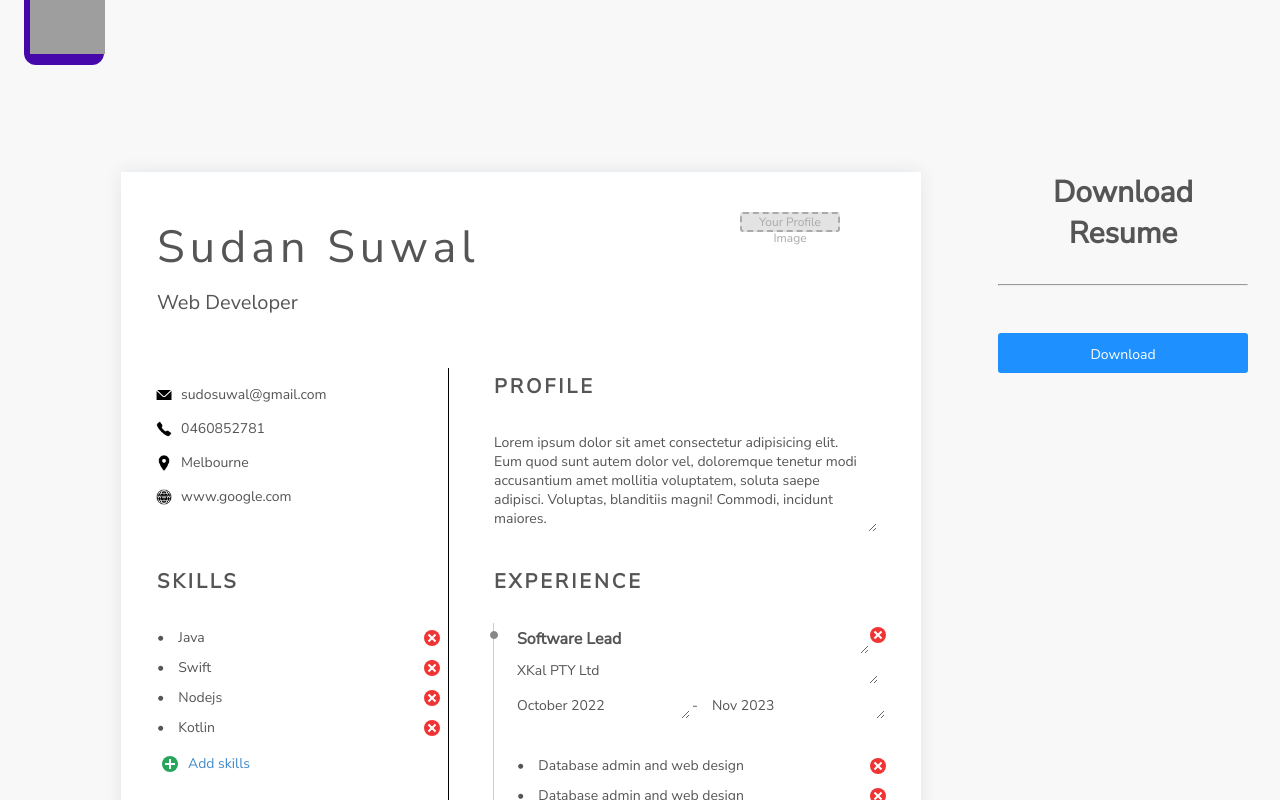
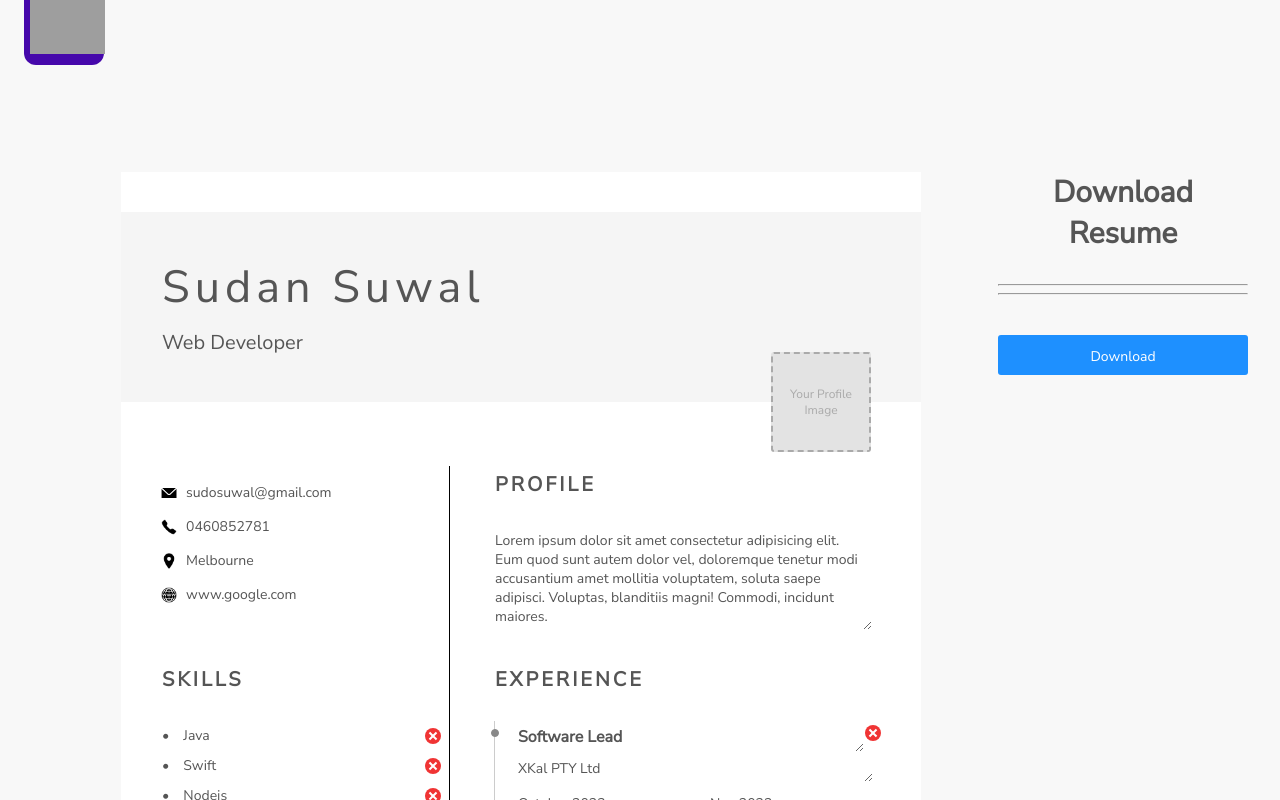
Before and after one commit to sxudan/invoice-generator, a React (Create React App) app: page /generate-resume in a window 1280 px wide. Shown: the top 800 px of the page. Built offline with nearby package versions, Linux system fonts and the light colour scheme; grey boxes are pictures that could not be loaded; what @react-pdf/renderer would draw is missing.

Commit message:
resume fix

```diff
--- a/src/creator-components/EditableFileImage.tsx
+++ b/src/creator-components/EditableFileImage.tsx
@@ -1,6 +1,6 @@
 import React, { FC, useRef, useState } from 'react'
 import Slider from 'rc-slider'
-import { Image } from '@react-pdf/renderer'
+import ReactPDF, { Image } from '@react-pdf/renderer'
 import useOnClickOutside from '../hooks/useOnClickOutside'
 import compose from '../styles/compose'
 import 'rc-slider/assets/index.css'
@@ -13,9 +13,11 @@ interface Props {
   onChangeImage?: (value: string) => void
   onChangeWidth?: (value: number) => void
   pdfMode?: boolean
+  styles?: ReactPDF.Styles
+  rounded?: boolean
 }
 
-const EditableFileImage: FC<Props> = ({ className, placeholder, value, width, onChangeImage, onChangeWidth, pdfMode }) => {
+const EditableFileImage: FC<Props> = ({ className, placeholder, value, width, onChangeImage, onChangeWidth, pdfMode, styles, rounded }) => {
   const fileInput = useRef<HTMLInputElement>(null)
   const widthWrapper = useRef<HTMLDivElement>(null)
   const [isEditing, setIsEditing] = useState<boolean>(false)
@@ -76,7 +78,7 @@ const EditableFileImage: FC<Props> = ({ className, placeholder, value, width, on
     if (value) {
       return (
         <Image
-          style={{...compose(`image ${className ? className : ''}`), maxWidth: width, width: width, height: 'auto'}}
+          style={{...compose(`image ${className ? className : ''} ${rounded ? 'rounded': ''}`), maxWidth: width, width: width, height: rounded ? width : 'auto', ...styles}}
           src={value}
         />
       )
@@ -86,7 +88,7 @@ const EditableFileImage: FC<Props> = ({ className, placeholder, value, width, on
   }
 
   return (
-    <div className={`image ${value ? 'mb-5' : ''} ${className ? className : ''}`}>
+    <div className={`image ${value ? 'mb-5' : ''} ${className ? className : ''}`} style={styles}>
       {!value ? (
         <button
           type="button"
@@ -99,9 +101,9 @@ const EditableFileImage: FC<Props> = ({ className, placeholder, value, width, on
         <>
           <img
             src={value}
-            className="image__img"
+            className={`image__img ${rounded ? 'rounded': ''}`}
             alt={placeholder}
-            style={{ maxWidth: width || 100}}
+            style={{ maxWidth: width || 100, ...rounded ? {width: width, height: width} : {}}}
           />
 
           <button
--- a/src/creator-components/ResumeBuilder.tsx
+++ b/src/creator-components/ResumeBuilder.tsx
@@ -13,6 +13,7 @@ import View from "./View";
 import Contact from "./resume/Contact";
 import initialResumeData from "../data/initialResumeData";
 import Text from "./Text";
+import { Font } from "@react-pdf/renderer";
 
 type ResumeBuilderProps = {
     pdfMode?: boolean
@@ -20,6 +21,26 @@ type ResumeBuilderProps = {
     onChange?: (data: Resume) => void
     premium?: boolean
 }
+
+Font.register({
+    family: 'Open Sans',
+    src: `https://fonts.gstatic.com/s/opensans/v17/mem8YaGs126MiZpBA-UFVZ0e.ttf`,
+  });
+
+  Font.register({
+    family: 'Lato',
+    src: `https://fonts.gstatic.com/s/lato/v16/S6uyw4BMUTPHjx4wWw.ttf`,
+  });
+
+  Font.register({
+    family: 'Lato Italic',
+    src: `https://fonts.gstatic.com/s/lato/v16/S6u8w4BMUTPHjxsAXC-v.ttf`,
+  });
+
+  Font.register({
+    family: 'Lato Bold',
+    src: `https://fonts.gstatic.com/s/lato/v16/S6u9w4BMUTPHh6UVSwiPHA.ttf`,
+  });
 
 const ResumeBuilder = ({pdfMode, resumeData, onChange, premium}: ResumeBuilderProps) => {
 
@@ -39,8 +60,9 @@ const ResumeBuilder = ({pdfMode, resumeData, onChange, premium}: ResumeBuilderPr
 
     return (
         <Document pdfMode={pdfMode} >
-            <Page className="invoice-wrapper" pdfMode={pdfMode}>
-                <Header pdfMode={pdfMode} size={resume.imageSize} fullname={resume.fullname} designation={resume.designation} image={resume.image} onChange={(name, designation, image, size) => {
+            <Page className="wrapper-base" pdfMode={pdfMode}>
+            {/* @ts-ignore */}
+                <Header styles={{backgroundColor: '#F5F5F5'}} pdfMode={pdfMode} size={resume.imageSize} fullname={resume.fullname} designation={resume.designation} image={resume.image} onChange={(name, designation, image, size) => {
                     setResume({
                         ...resume,
                         fullname: name,
@@ -51,8 +73,10 @@ const ResumeBuilder = ({pdfMode, resumeData, onChange, premium}: ResumeBuilderPr
                 }}
                 />
 
-                <Spacer pdfMode={pdfMode} h="32px"/>
+                <Spacer pdfMode={pdfMode} h={`${resume.imageSize / 2}px`}/>
 
+                {/* @ts-ignore */}
+                <View style={{position: 'relative', padding: '0 40px'}} pdfMode={pdfMode}>
                 <HStack pdfMode={pdfMode} spacing={24}>
                     {/* @ts-ignore */}
                     <Contact data={resume.contact} className="w-40" pdfMode={pdfMode} style={{flex: 1}} onChange={(contact) => {
@@ -111,6 +135,10 @@ const ResumeBuilder = ({pdfMode, resumeData, onChange, premium}: ResumeBuilderPr
                         })
                     }}/>
                 </HStack>
+
+                </View>
+
+
                 {
           !premium && <View className='watermark center mt-40' pdfMode={pdfMode}>
                 <Text pdfMode={pdfMode}>Powered by InvoiceXYZ</Text>
--- a/src/creator-components/resume/Header.tsx
+++ b/src/creator-components/resume/Header.tsx
@@ -4,6 +4,7 @@ import EditableInput from "../EditableInput";
 import HStack from "../layout/HStack";
 import FullNameEditableInput from "../FullNameEditableInput";
 import EditableFileImage from "../EditableFileImage";
+import ReactPDF from "@react-pdf/renderer";
 
 type HeaderProps = {
   pdfMode?: boolean;
@@ -12,9 +13,11 @@ type HeaderProps = {
   image: string
   size: number
   onChange?: (fullname: string, designation: string, image: string, size: number) => void
+  styles?: ReactPDF.Styles
+  classname?: string
 };
 
-const Header = ({ pdfMode, fullname, designation,image,size, onChange }: HeaderProps) => {
+const Header = ({ pdfMode, fullname, designation,image,size, onChange, styles, classname }: HeaderProps) => {
 
   const [customName, setCustomName] = useState(fullname)
   const [customDesignation, setCustomDesignation] = useState(designation)
@@ -28,8 +31,9 @@ const Header = ({ pdfMode, fullname, designation,image,size, onChange }: HeaderP
   }, [customName, customDesignation, customImage, size])
 
   return (
-    <View pdfMode={pdfMode}>
-      <HStack pdfMode={pdfMode}>
+    <View pdfMode={pdfMode} style={styles} className={classname}>
+      {/* @ts-ignore */}
+      <HStack pdfMode={pdfMode} style={{padding: '40px 40px'}}>
       {/* @ts-ignore */}
         <View pdfMode={pdfMode} style={{width: '80%'}}>
           <View className="w-100"  pdfMode={pdfMode}>
@@ -55,6 +59,9 @@ const Header = ({ pdfMode, fullname, designation,image,size, onChange }: HeaderP
               onChangeImage={(value) => {
                 setCustomImage(value)
               }}
+              rounded
+              // @ts-ignore
+              styles={{position: 'absolute', right: `${customSize/2}px`, bottom: `-${customSize/2}px`}}
               onChangeWidth={(value) => {
                 setCustomSize(value)
               }}
--- a/src/css/only_for_templates/_app.css
+++ b/src/css/only_for_templates/_app.css
@@ -41,6 +41,12 @@
   box-shadow: 0 0 17px 0 rgba(16, 40, 73, 0.09);
 }
 
+.wrapper-base {
+  position: relative;
+  background: #fff;
+  padding: 40px 0;
+}
+
 .download-pdf {
   position: relative;
   width: 250px;
@@ -53,6 +59,8 @@
   font-size: 14px;
   text-align: center;
   background-color: DodgerBlue;
+  display: block;
+  margin: auto;
 }
 
 .download-pdf.loading {
@@ -95,7 +103,7 @@
   border: 2px dashed var(--placeholder-color);
   display: block;
   width: 100px;
-  height: 20px;
+  height: 100px;
   padding: 0;
   outline: none;
   transition: height 0.2s, font-size 0.2s;
--- a/src/css/only_for_templates/_layout.css
+++ b/src/css/only_for_templates/_layout.css
@@ -85,3 +85,8 @@
   border-left: 1px solid #ccc;
   padding-left: 22px;
 }
+
+.rounded {
+  border-radius: 100%;
+  object-fit: cover;
+}
--- a/src/features/invoice_generator.tsx
+++ b/src/features/invoice_generator.tsx
@@ -3,7 +3,7 @@ import { Invoice } from "../data/types";
 import Popup from "reactjs-popup";
 import "reactjs-popup/dist/index.css";
 import React, { useCallback, useEffect, useState } from "react";
-import Export from "../creator-components/modal/export";
+import Export from "../creator-components/modal/Export";
 import { useSearchParams } from "react-router-dom";
 import ReactPDF from "@react-pdf/renderer";
 import { triggerDownload, validate } from "../utils/download";
--- a/src/features/purchase_order_generator.tsx
+++ b/src/features/purchase_order_generator.tsx
@@ -3,7 +3,7 @@ import { Invoice, PurchaseOrder } from "../data/types";
 import Popup from "reactjs-popup";
 import "reactjs-popup/dist/index.css";
 import React, { useCallback, useEffect, useState } from "react";
-import Export from "../creator-components/modal/export";
+import Export from "../creator-components/modal/Export";
 import { useSearchParams } from "react-router-dom";
 import ReactPDF from "@react-pdf/renderer";
 import { triggerDownload, validate } from "../utils/download";
--- a/src/features/resume_generator.tsx
+++ b/src/features/resume_generator.tsx
@@ -2,8 +2,9 @@ import React, { useEffect, useState } from "react"
 import ResumeBuilder from "../creator-components/ResumeBuilder"
 import HStack from "../creator-components/layout/HStack"
 import Popup from "reactjs-popup"
-import Export from "../creator-components/modal/export"
+import Export from "../creator-components/modal/Export"
 import { Resume } from "../data/types"
+import { PDFViewer } from "@react-pdf/renderer"
 
 const ResumeGeneratorPage = () => {
     const [resume, setResume] = useState<Resume | null>(loadResume())
@@ -15,6 +16,7 @@ const ResumeGeneratorPage = () => {
         }
         return null
     }
+
 
     return (
 
@@ -31,7 +33,8 @@ const ResumeGeneratorPage = () => {
                     <h1 className="center fs-30">Download Resume</h1>
                     <hr/>
                     {/* {createThemePalette()} */}
-                    {/* <hr/> */}
+
+                    <hr/>
                 {(
                 <Popup
                     modal
--- a/src/hooks/useCreateBuyLink.tsx
+++ b/src/hooks/useCreateBuyLink.tsx
@@ -1,5 +1,5 @@
 import { useEffect, useState } from 'react'
-import { ExportType } from '../creator-components/modal/export'
+import { ExportType } from '../creator-components/modal/Export'
 import React from 'react'
 
 
--- a/src/styles/styles.ts
+++ b/src/styles/styles.ts
@@ -192,6 +192,11 @@ const styles: CSSClasses = {
     position: 'relative',
     borderLeft: '1px solid #ccc',
     paddingLeft: '22px'
+  },
+
+  'rounded': {
+    borderRadius: '100%',
+    objectFit: 'cover'
   }
 }
 
```
